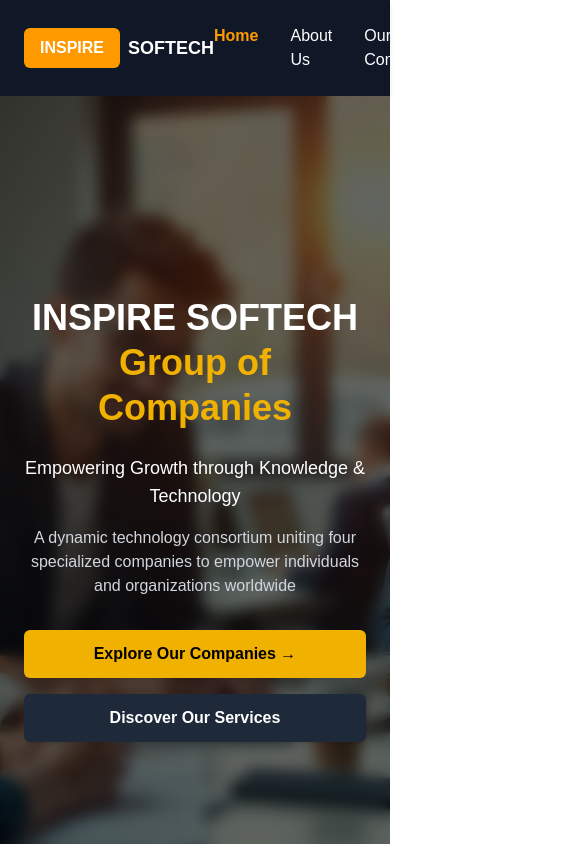
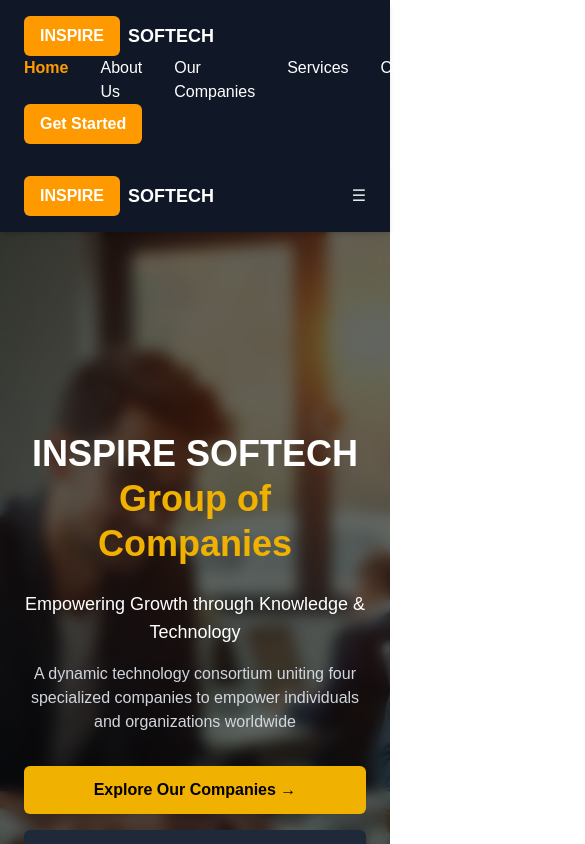
Before and after one commit to JWS-Technology/inspire-frontend, a Next.js app: page / in a window 390 px wide. Shown: the top 844 px of the page, 585 px wide, since content can reach past the window. Built offline with nearby package versions, Linux system fonts and the light colour scheme.

Commit message:
fix this noel

```diff
--- a/app/components/Navbar.tsx
+++ b/app/components/Navbar.tsx
@@ -1,31 +1,15 @@
+// app/components/Navbar.tsx
+"use client";
+
 import React from "react";
+import NavbarDesktop from "./NavbarDesktop";
+import NavbarMobile from "./NavbarMobile";
 
 const Navbar = () => {
   return (
     <>
-      <nav className="flex items-center justify-between bg-gray-900 px-6 py-4 shadow-md">
-        {/* Logo Section */}
-        <div className="flex items-center space-x-2">
-          <div className="bg-amber-500 text-white font-bold px-4 py-2 rounded-md">
-            INSPIRE
-          </div>
-          <span className="text-white font-semibold text-lg">SOFTECH</span>
-        </div>
-
-        {/* Menu Links */}
-        <ul className="flex space-x-8 text-white">
-          <li className="text-amber-500 font-semibold cursor-pointer">Home</li>
-          <li className="hover:text-amber-500 cursor-pointer">About Us</li>
-          <li className="hover:text-amber-500 cursor-pointer">Our Companies</li>
-          <li className="hover:text-amber-500 cursor-pointer">Services</li>
-          <li className="hover:text-amber-500 cursor-pointer">Contact</li>
-        </ul>
-
-        {/* Button */}
-        <button className="bg-amber-500 hover:bg-yellow-600 text-white font-semibold px-4 py-2 rounded-md">
-          Get Started
-        </button>
-      </nav>
+      <NavbarDesktop />
+      <NavbarMobile />
     </>
   );
 };
--- /dev/null
+++ b/app/components/NavbarDesktop.tsx
@@ -0,0 +1,45 @@
+// app/components/NavbarDesktop.tsx
+import React from "react";
+
+const NavbarDesktop = () => {
+    const links = [
+        { label: "Home", href: "#" },
+        { label: "About Us", href: "#" },
+        { label: "Our Companies", href: "#" },
+        { label: "Services", href: "#" },
+        { label: "Contact", href: "#" },
+    ];
+
+    return (
+        <nav className="md:flex items-center justify-between bg-gray-900 px-6 py-4 shadow-md sticky top-0 z-50">
+            <div className="flex items-center space-x-2">
+                <div className="bg-amber-500 text-white font-bold px-4 py-2 rounded-md">
+                    INSPIRE
+                </div>
+                <span className="text-white font-semibold text-lg">SOFTECH</span>
+            </div>
+
+            {/* Links */}
+            <ul className="flex space-x-8 text-white">
+                {links.map((link) => (
+                    <li
+                        key={link.label}
+                        className={`cursor-pointer ${link.label === "Home"
+                                ? "text-amber-500 font-semibold"
+                                : "hover:text-amber-500"
+                            }`}
+                    >
+                        {link.label}
+                    </li>
+                ))}
+            </ul>
+
+            {/* Button */}
+            <button className="bg-amber-500 hover:bg-yellow-600 text-white font-semibold px-4 py-2 rounded-md">
+                Get Started
+            </button>
+        </nav>
+    );
+};
+
+export default NavbarDesktop;
--- /dev/null
+++ b/app/components/NavbarMobile.tsx
@@ -0,0 +1,63 @@
+// app/components/NavbarMobile.tsx
+"use client";
+
+import React, { useState } from "react";
+
+const NavbarMobile = () => {
+    const [open, setOpen] = useState(false);
+
+    const links = [
+        { label: "Home", href: "#" },
+        { label: "About Us", href: "#" },
+        { label: "Our Companies", href: "#" },
+        { label: "Services", href: "#" },
+        { label: "Contact", href: "#" },
+    ];
+
+    return (
+        <nav className="md:hidden bg-gray-900 px-6 py-4 shadow-md sticky top-0 z-50">  <div className="flex items-center justify-between">
+            {/* Logo */}
+            <div className="flex items-center space-x-2">
+                <div className="bg-amber-500 text-white font-bold px-4 py-2 rounded-md">INSPIRE</div>
+                <span className="text-white font-semibold text-lg">SOFTECH</span>
+            </div>
+
+            {/* Hamburger */}
+            <button
+                onClick={() => setOpen(!open)}
+                aria-expanded={open}
+                aria-label="Toggle navigation"
+                className="text-gray-200 hover:text-amber-500 focus:outline-none"
+            >
+                {open ? "✖" : "☰"}
+            </button>
+        </div>
+
+            {/* Mobile Menu */}
+            {open && (
+                <div className="mt-4 space-y-3">
+                    {links.map((link) => (
+                        <a
+                            key={link.label}
+                            href={link.href}
+                            onClick={() => setOpen(false)}
+                            className={`block px-3 py-2 rounded-md ${link.label === "Home" ? "text-amber-500 font-semibold" : "text-white hover:text-amber-500"
+                                }`}
+                        >
+                            {link.label}
+                        </a>
+                    ))}
+
+                    <button
+                        onClick={() => setOpen(false)}
+                        className="w-full bg-amber-500 hover:bg-yellow-600 text-white font-semibold px-4 py-2 rounded-md"
+                    >
+                        Get Started
+                    </button>
+                </div>
+            )}
+        </nav>
+    );
+};
+
+export default NavbarMobile;
```
